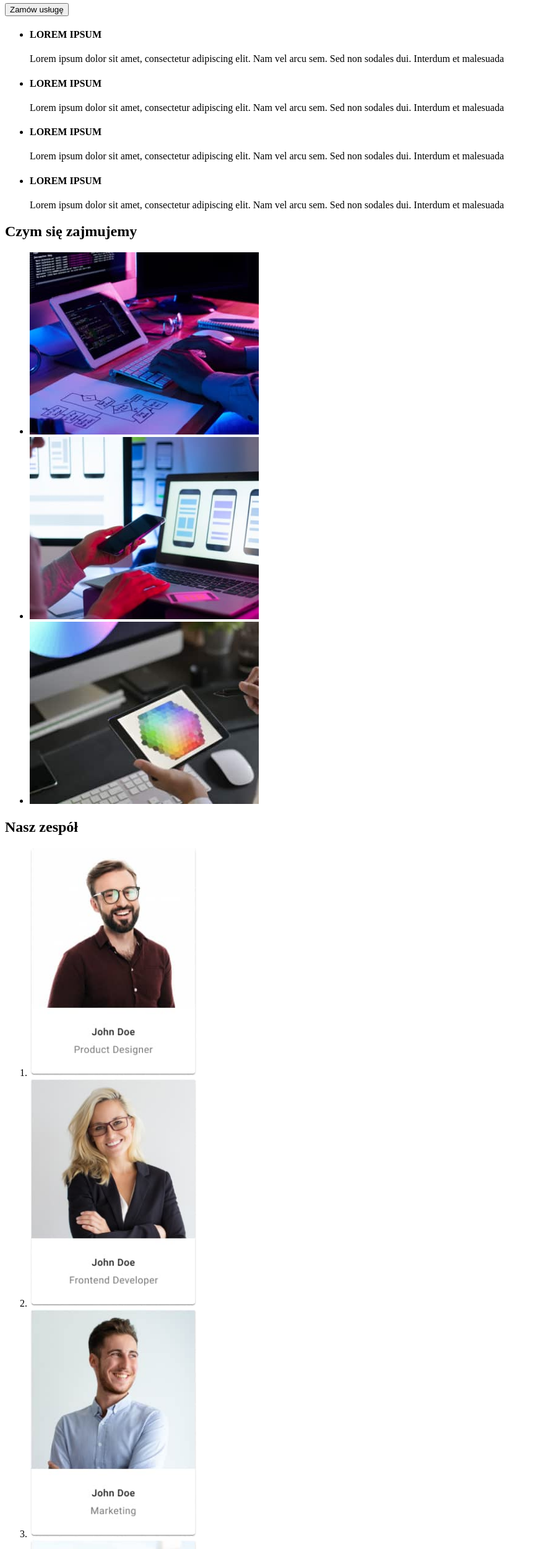
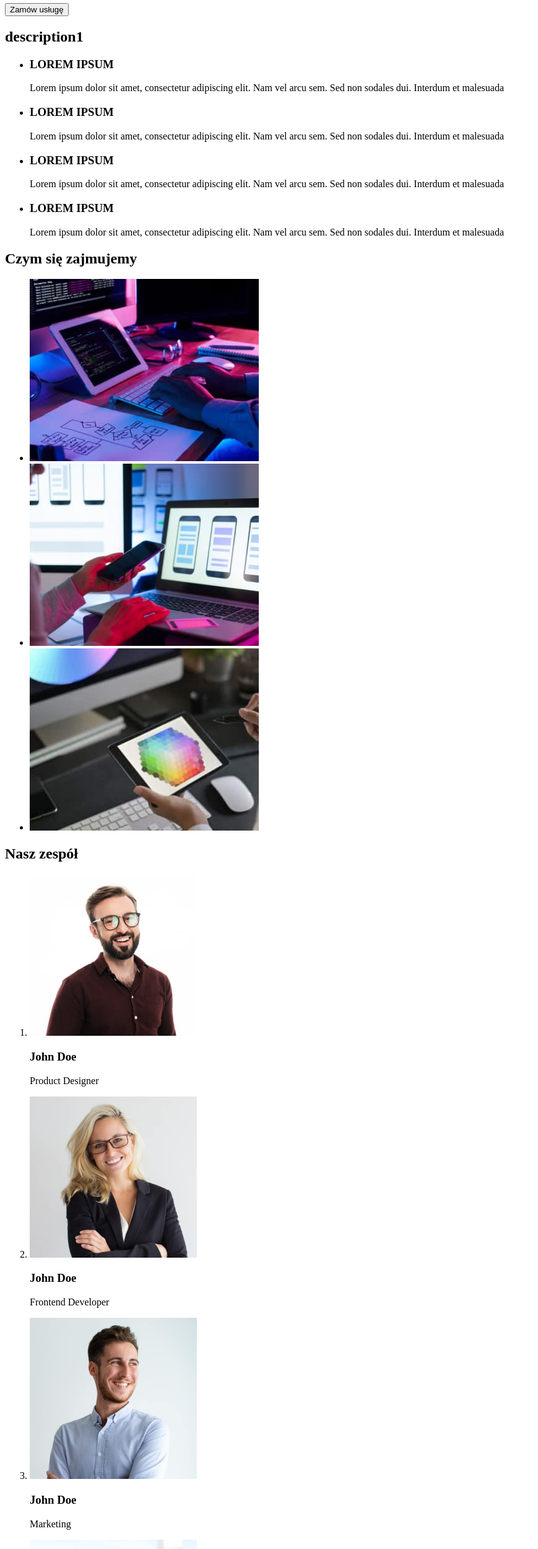
Before and after one commit to magdalenajb/goit-markup-hw-01, a plain HTML site: page index.html in a window 1280 px wide. Shown: the part 210-2709 px from the top of the page at 62% size, without its empty margins (0-869 px from the left). Drawn offline with Linux system fonts and the light colour scheme.

Commit message:
Corrections were made
I hope everything is alright

```diff
--- a/index.html
+++ b/index.html
@@ -1,5 +1,5 @@
 <!DOCTYPE html>
-<html lang="en">
+<html lang="pl">
 <head>
     <meta charset="UTF-8">
     <meta http-equiv="X-UA-Compatible" content="IE=edge">
@@ -11,42 +11,45 @@
         <a href="#">WebStudio</a>
         <nav>
             <ul>
-                <li>Agencja</li>
-                <li>Portfolio</li>
-                <li>Kontakt</li>
+                <li><a href="#">Agencja</a></li>
+                <li><a href="#">Portfolio</a></li>
+                <li><a href="#">Kontakt</a></li>
             </ul>
+        </nav>
             <ul>
             <li><a href="mailto:info@devstudio.com">info@devstudio.com</a></li>
             <li><a href="tel:+48111111111">+48 111 111 111</a></li>
             </ul>
-        </nav>
 
+    </header>
+
+    <main>
         <section>
         <h1>EFEKTYWNE ROZWIĄZANIA DLA WASZEGO BIZNESU</h1>
         <button type="button">Zamów usługę</button>
         </section>
-    </header>
 
-    <main>
-
-    <ul>
+        <section>
+            <h2>description1</h2>
+        <ul>
         <li>
-            <h4>LOREM IPSUM</h4>
+            <h3>LOREM IPSUM</h3>
             <p>Lorem ipsum dolor sit amet, consectetur adipiscing elit. Nam vel arcu sem. Sed non sodales dui. Interdum et malesuada</p>
         </li>
         <li>
-            <h4>LOREM IPSUM</h4>
+            <h3>LOREM IPSUM</h3>
             <p>Lorem ipsum dolor sit amet, consectetur adipiscing elit. Nam vel arcu sem. Sed non sodales dui. Interdum et malesuada</p>
         </li>
         <li>
-            <h4>LOREM IPSUM</h4>
+            <h3>LOREM IPSUM</h3>
             <p>Lorem ipsum dolor sit amet, consectetur adipiscing elit. Nam vel arcu sem. Sed non sodales dui. Interdum et malesuada</p>
         </li>
         <li>
-            <h4>LOREM IPSUM</h4>
+            <h3>LOREM IPSUM</h3>
             <p>Lorem ipsum dolor sit amet, consectetur adipiscing elit. Nam vel arcu sem. Sed non sodales dui. Interdum et malesuada</p>
         </li>
-    </ul>
+        </ul>
+    </section>
 
     <section>
     <h2>
@@ -80,28 +83,36 @@
     </h2>
     <ol>
     <li>
-        <img src="./images/teamcard1.jpg"
-        alt=""
+        <img src="./images/img1.jpg"
+        alt="Product Designer"
         width="270"
-        height="368"/>
+        height="260"/>
+        <h3>John Doe</h3>
+        <p>Product Designer</p>
     </li>
     <li>
-        <img src="./images/teamcard2.jpg"
-        alt=""
+        <img src="./images/img2.jpg"
+        alt="Frontend Developer"
         width="270"
-        height="368"/>
+        height="260"/>
+        <h3>John Doe</h3>
+        <p>Frontend Developer</p>
     </li>
     <li>
-        <img src="./images/teamcard3.jpg"
-        alt=""
+        <img src="./images/img3.jpg"
+        alt="Marketing"
         width="270"
-        height="368"/>
+        height="260"/>
+        <h3>John Doe</h3>
+        <p>Marketing</p>
     </li>
     <li>
-        <img src="./images/teamcard4.jpg"
-        alt=""
+        <img src="./images/img4.jpg"
+        alt="UI Designer"
         width="270"
-        height="368"/>
+        height="260"/>
+        <h3>John Doe</h3>
+        <p>UI Designer</p>
     </li>
     </ol>
     </section>
@@ -111,8 +122,8 @@
     <footer>
         <a href="#">WebStudio</a>
         <address>
+        <p>m. Warszawa, Aleje Jerozolimskie 21</p>
         <ul>
-            <li>m. Warszawa, Aleje Jerozolimskie 21</li>
             <li><a href="mailto:info@devstudio.com">info@devstudio.com</a></li>
             <li><a href="tel:+48111111111">+48 111 111 111</a></li>
         </ul>
```
Also changed, not shown: images/img1.jpg (added), images/img2.jpg (added), images/img3.jpg (added), images/img4.jpg (added).
